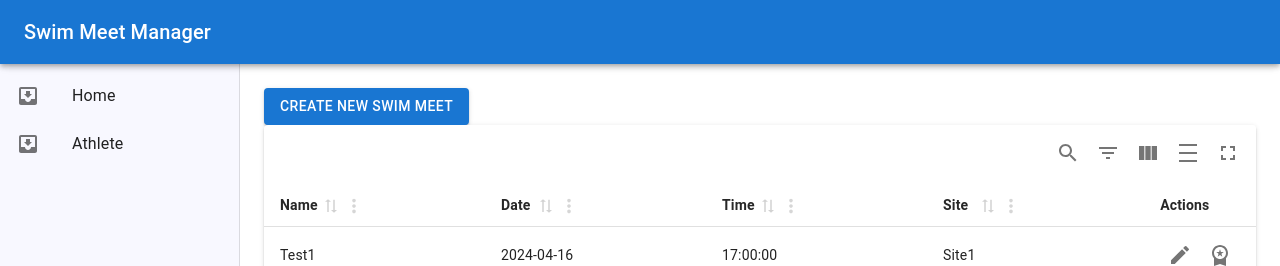
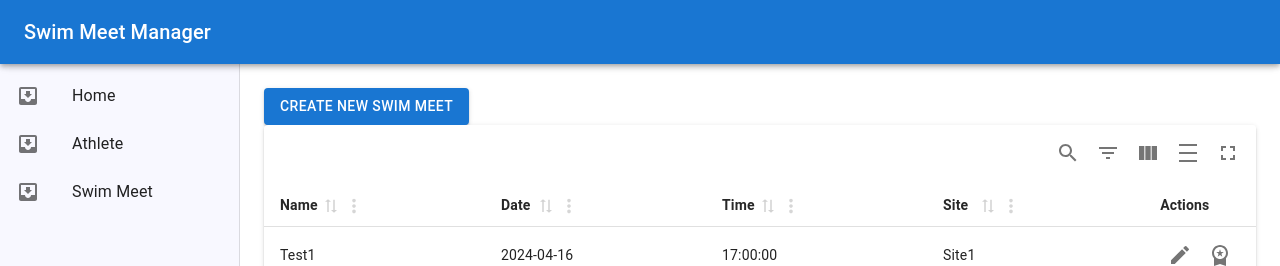
Before and after one commit to MarisiaS/SMM, a React (Vite) app in the folder frontend/: page /SwimMeet in a window 1280 px wide. Shown: the top 266 px of the page. Built offline with nearby package versions, Linux system fonts and the light colour scheme.

Commit message:
Added swim meet to navbar

```diff
--- a/frontend/src/App.jsx
+++ b/frontend/src/App.jsx
@@ -28,7 +28,7 @@ function App() {
                 <Route path="/home" element={<Home />}/>
                 <Route path="/athlete" element={<AthletesList />}/>
               </Route>
-              <Route path="/SwimMeet" element={<SwimMeet />}/>
+              <Route path="/swimmeet" element={<SwimMeet />}/>
 
             </Routes>
           }
--- a/frontend/src/components/NavBar.jsx
+++ b/frontend/src/components/NavBar.jsx
@@ -56,6 +56,14 @@ export default function NavBar(props) {
                   <ListItemText primary={"Athlete"} />
                 </ListItemButton>
               </ListItem>
+              <ListItem key={3} disablePadding>
+                <ListItemButton component = {Link} to ="/swimmeet" selected={"/swimmeet" === path}>
+                  <ListItemIcon>
+                    <InboxIcon />
+                  </ListItemIcon>
+                  <ListItemText primary={"Swim Meet"} />
+                </ListItemButton>
+              </ListItem>
           </List>
         </Box>
       </Drawer>
```
